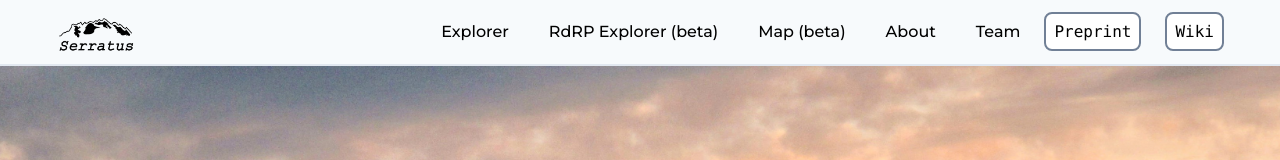
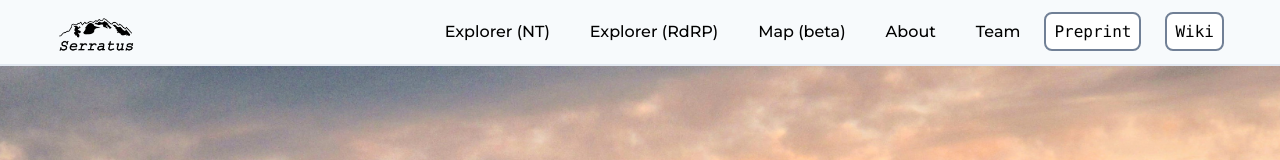
Before and after one commit to serratus-bio/serratus.io, a React (Create React App) app: page / in a window 1280 px wide. Shown: the top 160 px of the page. Built offline with nearby package versions, Linux system fonts and the light colour scheme.

Commit message:
use new nav text

```diff
--- a/src/components/Navbar.jsx
+++ b/src/components/Navbar.jsx
@@ -11,8 +11,8 @@ const Navbar = () => {
       <div className="hidden sm:flex flex-row w-screen bg-gray-100 sm:p-4 justify-between z-10 border-b-2  border-gray-300">
         <NavLink exact to="/" className="ml-10 w-20 h-8 "><img src="/logo.png" alt="logo"></img></NavLink>
         <div className="justify-flex-end mt-1 mr-10">
-          <NavLink exact to="/explorer" className="ml-10 hover:text-blue-800" activeClassName="text-blue-600">Explorer</NavLink>
-          <NavLink exact to="/explorer-rdrp" className="ml-10 hover:text-blue-800" activeClassName="text-blue-600">RdRP Explorer (beta)</NavLink>
+          <NavLink exact to="/explorer" className="ml-10 hover:text-blue-800" activeClassName="text-blue-600">Explorer (NT)</NavLink>
+          <NavLink exact to="/explorer-rdrp" className="ml-10 hover:text-blue-800" activeClassName="text-blue-600">Explorer (RdRP)</NavLink>
           <NavLink exact to="/geo" className="ml-10 hover:text-blue-800" activeClassName="text-blue-600">Map (beta)</NavLink>
           <NavLink exact to="/about" className="ml-10 hover:text-blue-800" activeClassName="text-blue-600">About</NavLink>
           <NavLink exact to="/team" className="ml-10 hover:text-blue-800" activeClassName="text-blue-600">Team</NavLink>
```
